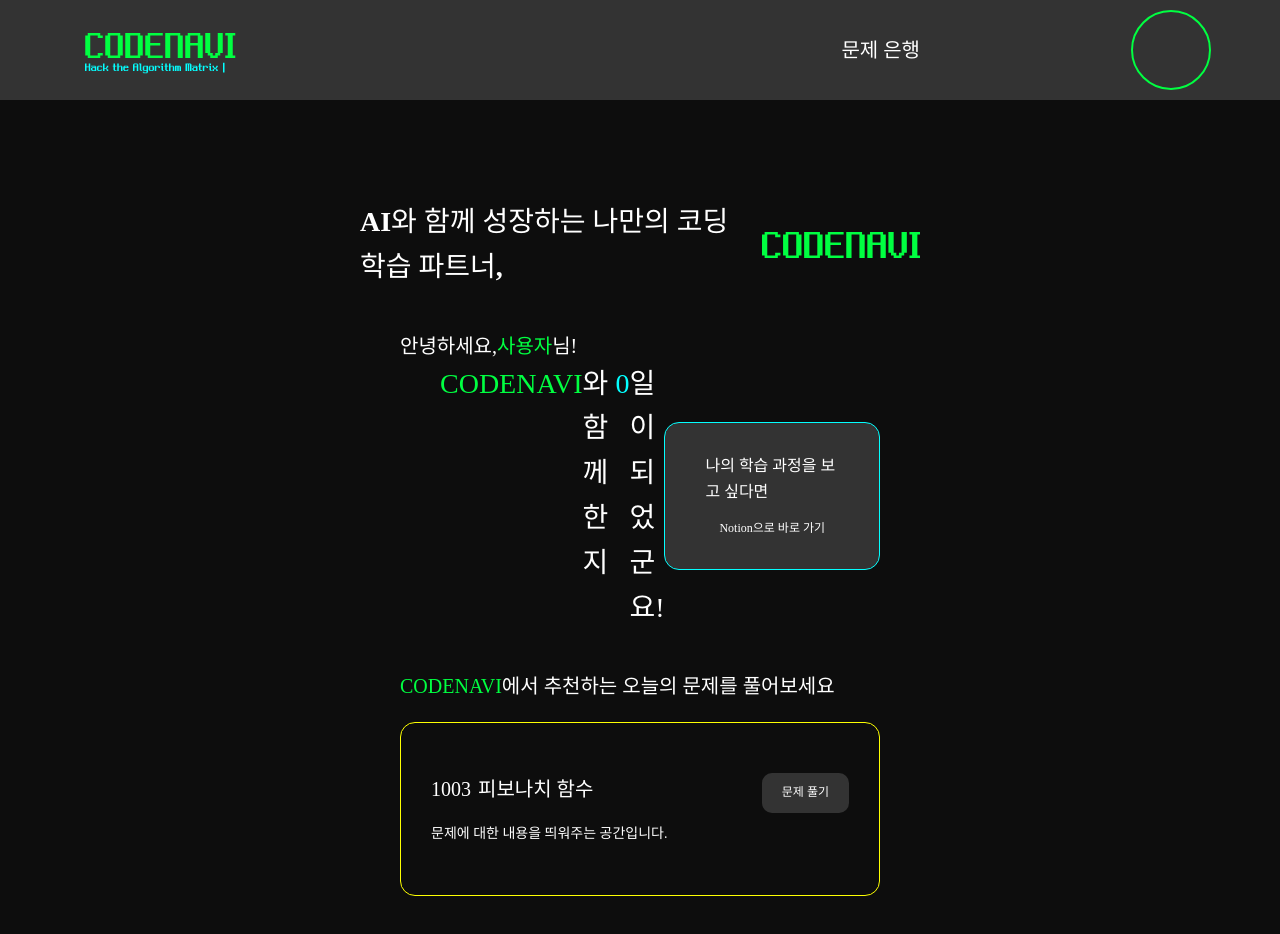
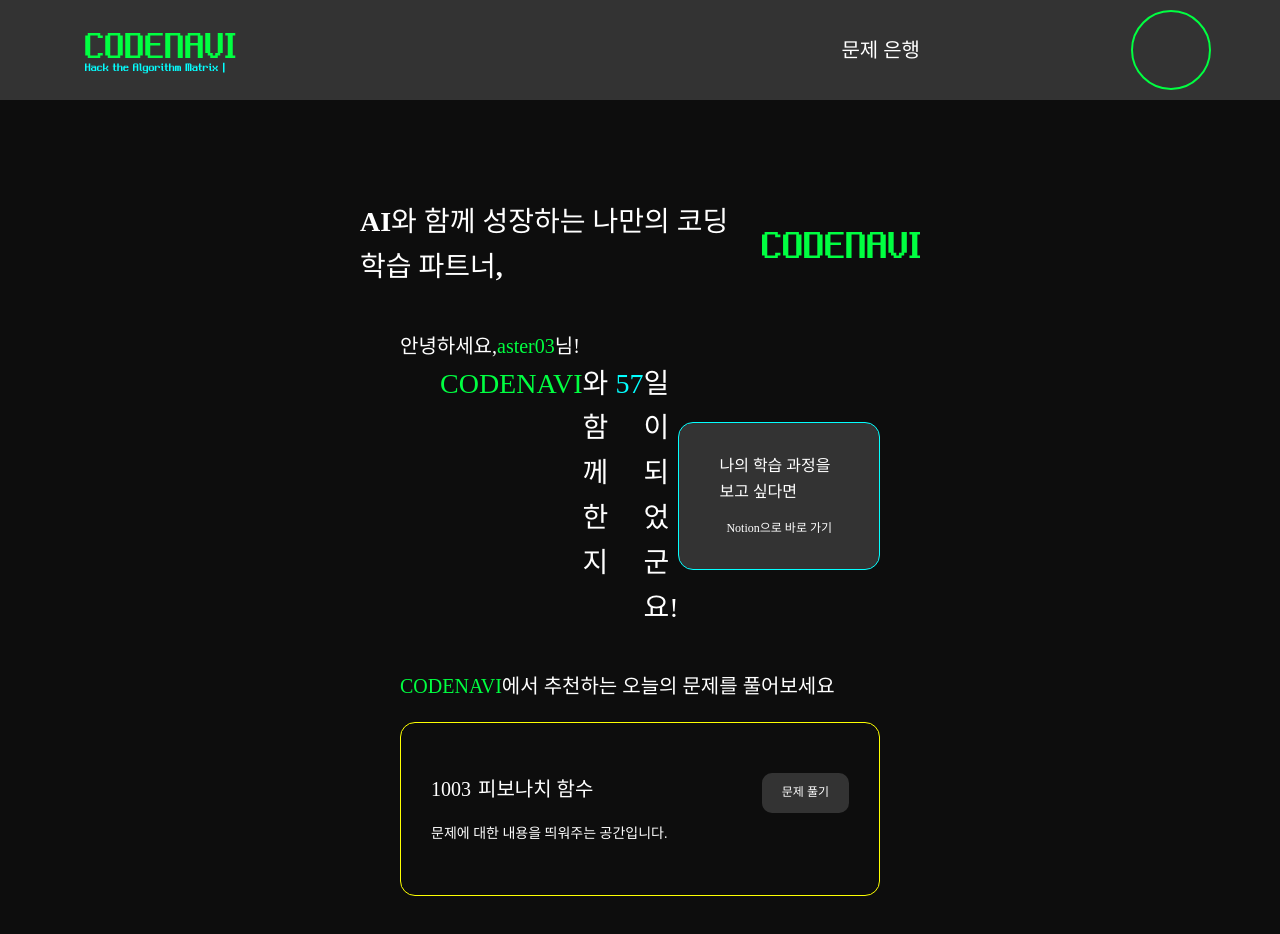
Before and after one commit to Goorm-CodeNavi/frontend, a React (Create React App) app: page /home in a window 1280 px wide. Shown: the top 934 px of the page. Built offline with nearby package versions, Linux system fonts and the light colour scheme; no server answers; sample sign-in values are in the browser's storage; a web font is replaced by a local one.

Commit message:
Revert "feat: ✨  홈페이지에서 이름과 계정 생성일을 공유합니다. (#40)"
This reverts commit 6069bf7b19561dd944c03c89f7f8e55f6b227606.

```diff
--- a/src/pages/home/Home.jsx
+++ b/src/pages/home/Home.jsx
@@ -1,43 +1,20 @@
-import React from "react";
-import MainLogo from "../../assets/img/ic_mainlogo.svg";
-import { useNavigate } from "react-router-dom";
-import { useAuth } from "../../contexts/AuthContext";
-import { useUser } from "../../contexts/UserContext";
+import React, { useState } from 'react';
+import MainLogo from '../../assets/img/ic_mainlogo.svg';
+import { useNavigate } from 'react-router-dom';
+import { useAuth } from '../../contexts/AuthContext';
 
 const Home = () => {
     const navigate = useNavigate();
   const { isLoggedIn } = useAuth();
-  const { user, loading } = useUser();
 
-  // ✅ 가입일(createdAt 또는 joinedAt) 기준으로 서비스 이용일 계산
-  const getTogetherDays = () => {
-    if (!user) return 0;
-
-    // createdAt 또는 joinedAt 중 있는 값을 사용
-    const joinedDateStr = user.joinedAt || user.createdAt;
-    if (!joinedDateStr) return 0;
-
-    const joinedDate = new Date(joinedDateStr);
-    const today = new Date();
-
-    // UTC 보정 (timezone 차이로 하루 오차 생기는 걸 방지)
-    const diffTime = today.getTime() - joinedDate.getTime();
-    const diffDays = Math.floor(diffTime / (1000 * 60 * 60 * 24));
-
-    return diffDays > 0 ? diffDays : 0;
-  };
-
-  // ✅ 유저명과 일수 계산
-  const userName = user?.username || "사용자";
-  const together = getTogetherDays();
-
-  const problemNumber = 1003; // TODO: 문제 API 연동
+    // 더미데이터
+    const userName = "aster03";
+    const together = 57;
+    const problemNumber = 1003;
     const problemTitle = "피보나치 함수";
 
-  if (loading) return <div className="Home_wrap">로딩 중...</div>;
-
     return (
-    <div className="Home_wrap">
+        <div className='Home_wrap'>
             <div className="body">
                 {isLoggedIn ? (
                     <div className="after">
@@ -45,14 +22,9 @@
                             <h2>AI와 함께 성장하는 나만의 코딩 학습 파트너, </h2>
                             <img src={MainLogo} alt="MainLogo" />
                         </div>
-
                         <div className="contents">
-              {/* ✅ 실제 사용자 데이터 표시 */}
                             <div className="first_content">
-                <div className="first_subtitle">
-                  안녕하세요, <div className="name">{userName}</div>님!
-                </div>
-
+                                <div className="first_subtitle">안녕하세요, <div className="name">{userName}</div>님!</div>
                                 <div className="content_wrap">
                                     <div className="together_day">
                                         <div className="logo">CODENAVI</div>
@@ -60,20 +32,17 @@
                                         <div className="date">{together}</div>
                                         <div className="text">일이 되었군요!</div>
                                     </div>
-
                                     <div className="goto_notion">
                                         <div className="wanna_see">나의 학습 과정을 보고 싶다면</div>
                                         <div className="notion_hyper">Notion으로 바로 가기</div>
                                     </div>
                                 </div>
                             </div>
-
                             <div className="second_content">
                                 <div className="second_subtitle">
                                     <div className="logo">CODENAVI</div>
                                     <div className="subtitle">에서 추천하는 오늘의 문제를 풀어보세요</div>
                                 </div>
-
                                 <div className="today">
                                     <div className="problem_title">
                                         <div className="problem_info">
@@ -91,13 +60,11 @@
                         </div>
                     </div>
                 ) : (
-          // 비로그인 화면
                     <div className="before">
                         <div className="title">
                             <h2>AI와 함께 성장하는 나만의 코딩 학습 파트너, </h2>
                             <img src={MainLogo} alt="MainLogo" />
                         </div>
-
                         <div className="contents">
                             <div className="first_content">
                                 <div className="first_subtitle">
@@ -112,9 +79,7 @@
                                         </div>
                                         <div className="second_step">
                                             <div className="summary">4단계 사고 과정 캔버스</div>
-                      <p>
-                        문제 요약 → 전략 수립 → 복잡도 분석 → 의사 코드 작성으로 사고력을 체계적으로 확장해보세요
-                      </p>
+                                            <p>문제 요약 → 전략 수립 → 복잡도 분석 → 의사 코드 작성으로 사고력을 체계적으로 확장해보세요</p>
                                         </div>
                                     </div>
                                     <div className="steps_bottom">
@@ -124,14 +89,11 @@
                                         </div>
                                         <div className="fourth_step">
                                             <div className="summary">Notion 자동 동기화</div>
-                      <p>
-                        학습 과정이 실시간으로 Notion에 기록되어 포트폴리오로 바로 활용할 수 있습니다
-                      </p>
+                                            <p>학습 과정이 실시간으로 Notion에 기록되어 포트폴리오로 바로 활용할 수 있습니다</p>
                                         </div>
                                     </div>
                                 </div>
                             </div>
-
                             <div className="second_content">
                                 <div className="second_subtitle">
                                     <div className="logo">CODENAVI</div>
@@ -149,7 +111,7 @@
                 )}
             </div>
         </div>
-  );
-};
+    )
+}
 
-export default Home;
+export default Home
```
Lines whose indentation alone changed are shown as unchanged.
